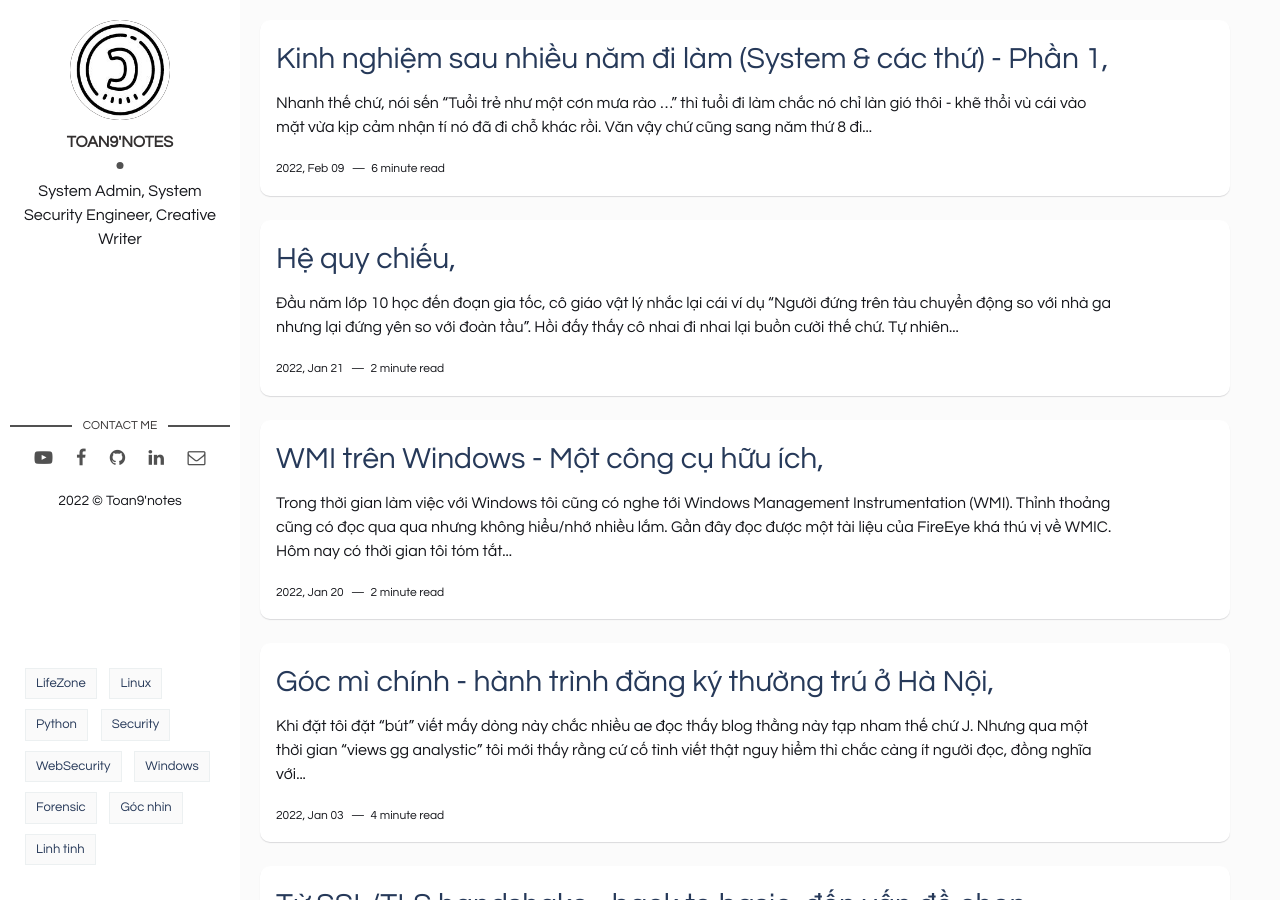
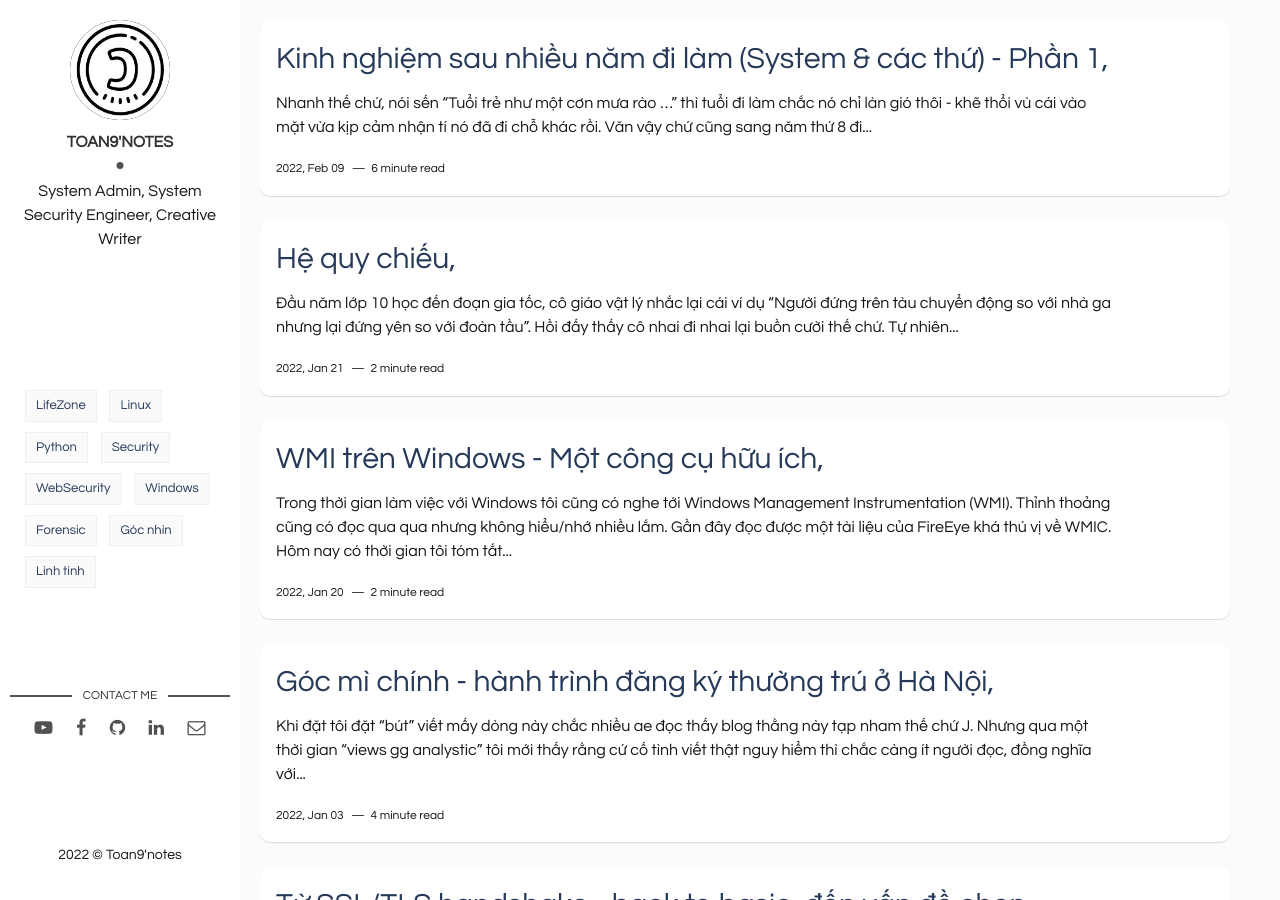
Before and after one commit to toannai/toan9, a Jekyll site: the page built from index.html, in a window 1280 px wide and 900 px high. Built offline with Jekyll 4.4.1, drawn with Linux system fonts in a browser that asks for light colours; the list of posts is cut into pages by our own code.

Commit message:
change contact 2

```diff
--- a/_layouts/main.html
+++ b/_layouts/main.html
@@ -14,7 +14,14 @@ layout: default
     </div>
   </header> <!-- End Header -->
 
-  <footer>
+  <ul class="tags">
+    {% for tag in site.tags %}
+      <li>
+        <a href="/tags/#{{ tag[0] }}" class="post-tag">{{ tag[0] }}</a>
+      </li>
+    {% endfor %}
+  </ul>
+
   <section class="contact">
     <h3 class="contact-title">Contact me</h3>
     <ul>
@@ -45,18 +52,12 @@ layout: default
       {% endif %}
     </ul>
   </section> <!-- End Section Contact -->
+
+  <footer>
     <div class="copyright">
       <p>{{site.time | date: '%Y'}} &copy; {{site.author}}</p>
     </div>
   </footer> <!-- End Footer -->
-
-  <ul class="tags">
-    {% for tag in site.tags %}
-      <li>
-        <a href="/tags/#{{ tag[0] }}" class="post-tag">{{ tag[0] }}</a>
-      </li>
-    {% endfor %}
-  </ul>
 </aside> <!-- End Sidebar -->
 <div class="content-box clearfix">
   {{ content }}
```
Lines whose indentation alone changed are shown as unchanged.
